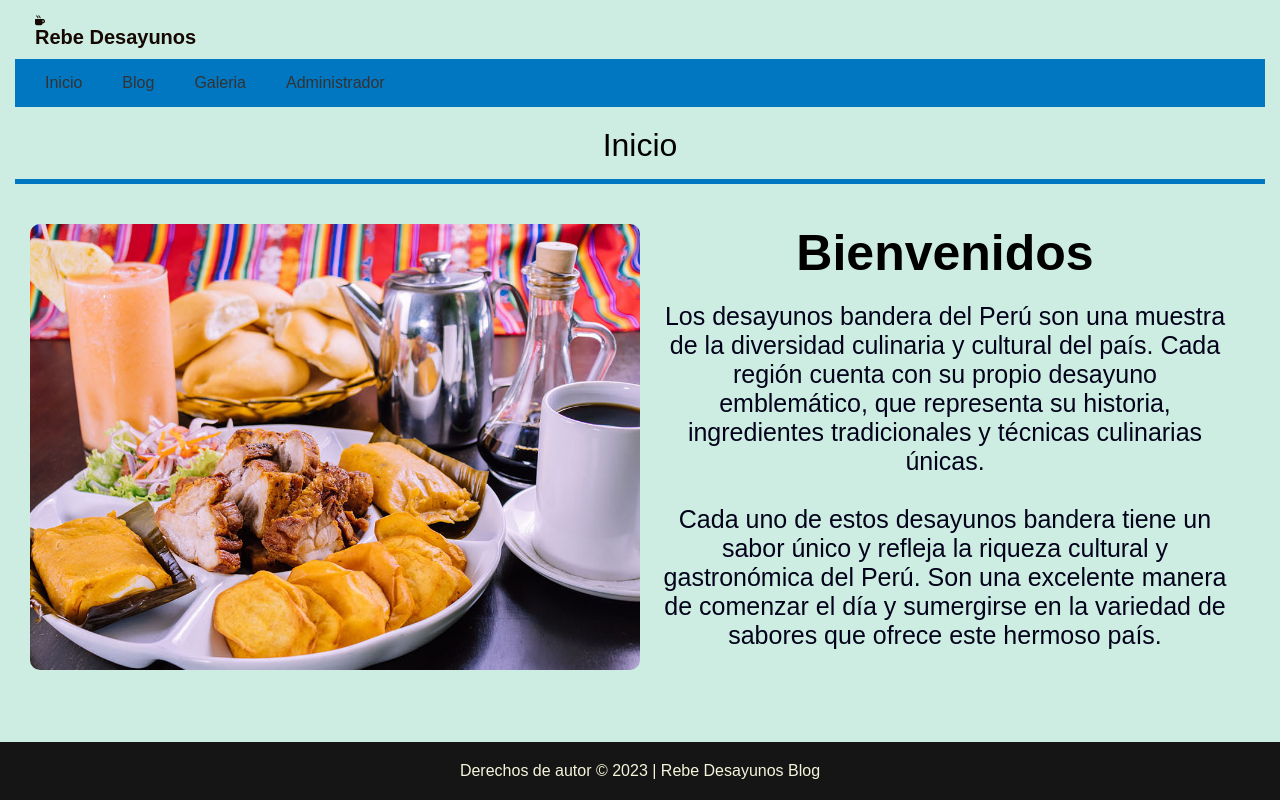
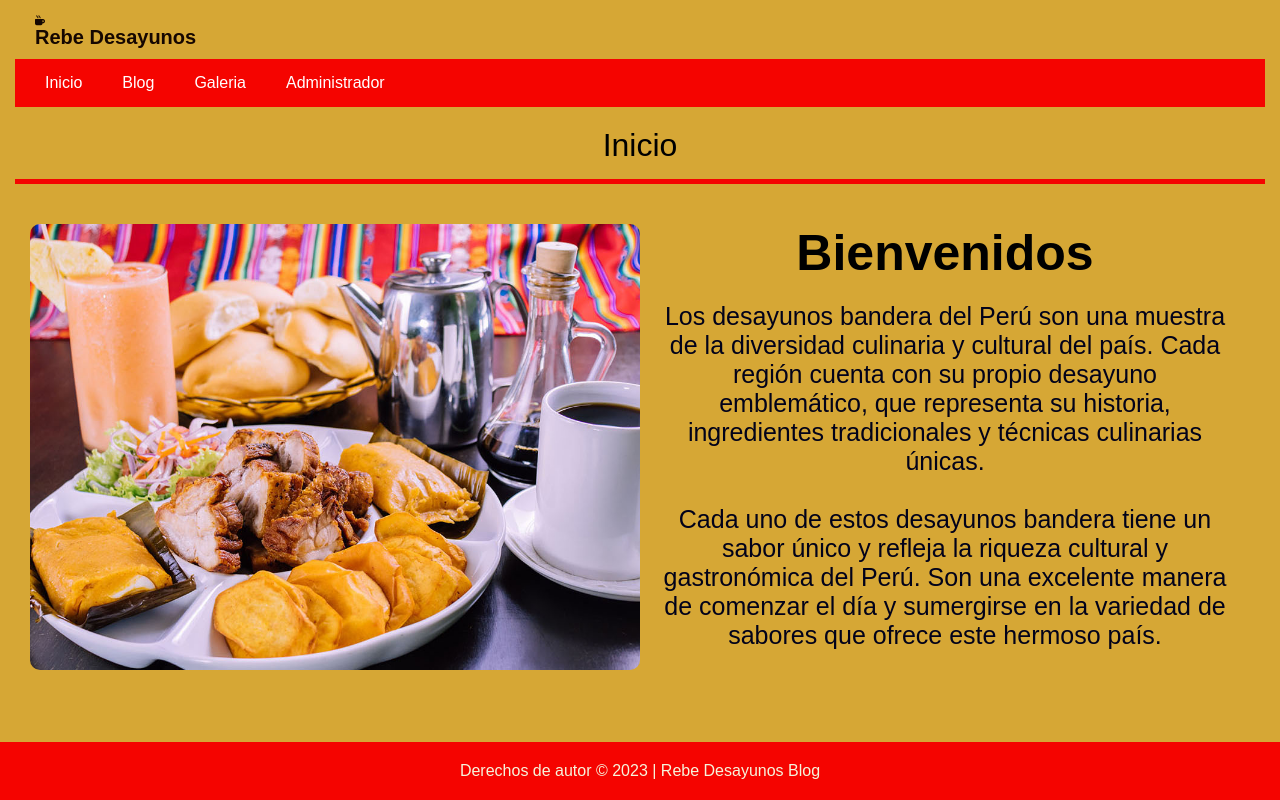
Before and after one commit to rebecapoma6/Proyecto_Blog, a plain HTML site: page index.html in a window 1280 px wide. Drawn offline with Linux system fonts and the light colour scheme.

Commit message:
new styles

```diff
--- a/Styles/blog.css
+++ b/Styles/blog.css
@@ -10,7 +10,7 @@
 }
 
 .line{
-    border-top: 5px solid #0077C0;
+    border-top: 5px solid #f50400;
     margin-bottom: 40px;
 }
 
@@ -28,11 +28,13 @@
     position: relative;
     height:250px;
     margin-bottom:5px;
+    border-radius: 10px;
     box-shadow: 0px 0px 3px 0px rgba(0, 0, 0, .75)
 }
 .imagen img{
     width: 100%;
     height:100%;
+    border-radius: 10px;
     object-fit: cover;
 }
 
@@ -40,7 +42,7 @@
     position: absolute;
     bottom: 0;
     left: 0;
-    background:rgba(0, 118, 192, 0.781) ;
+    background: #ff8962a2;
     width: 100%;
     height: 0;
     overflow: hidden;
@@ -48,7 +50,7 @@
 }
 
 .effects h2{
-    color: #fff;
+    color: #ffff;
     font-weight: 300;
     font-size:30px;
     position: absolute;
--- a/Styles/index.css
+++ b/Styles/index.css
@@ -7,14 +7,14 @@
 }
 
 body {
-    background-color: rgb(205, 237, 226);
+    background-color: #d6a735;
     padding:.9375rem;
     height: 100%;
     margin-bottom: 70px;
 }
 
 .barNav {
-    background-color: #0077C0;
+    background-color: #f50400;
     padding: 10px;
     display: flex;
     flex-wrap: wrap;
@@ -25,7 +25,7 @@ body {
 
 .barNav a {
     margin: 5px;
-    color: #333;
+    color: white;
     text-decoration: none;
     padding: 5px 10px;
     border-radius: 4px;
@@ -35,7 +35,7 @@ body {
 }
 
 .barNav a:hover {
-    background-color: #e4f0f7;
+    background-color: #D98825;
     border-radius: 15px;
   }
 
@@ -57,7 +57,7 @@ body {
 
 
 .Footer_blog {
-    background-color: #161515;
+    background-color:#f50400;
     color: beige;
     padding: 20px;
     text-align: center;
@@ -65,11 +65,6 @@ body {
     left: 0;
     bottom: 0;
     width: 100%;
-}
-
-.admin__class {
-    color: rgb(1, 10, 10);
-
 }
 
   /* ------formulario------- */
@@ -95,7 +90,7 @@ input[type="file"] {
 }
 
 button[type="submit"] {
-    background-color: #4CAF50;
+    background-color: #f50400;
     color: white;
     padding: 10px 15px;
     border: none;
--- a/Styles/star.css
+++ b/Styles/star.css
@@ -12,7 +12,7 @@
 }
 
 .line{
-    border-top: 5px solid #0077C0;
+    border-top: 5px solid #f50400;
     margin-bottom: 40px;
 }
 
```
